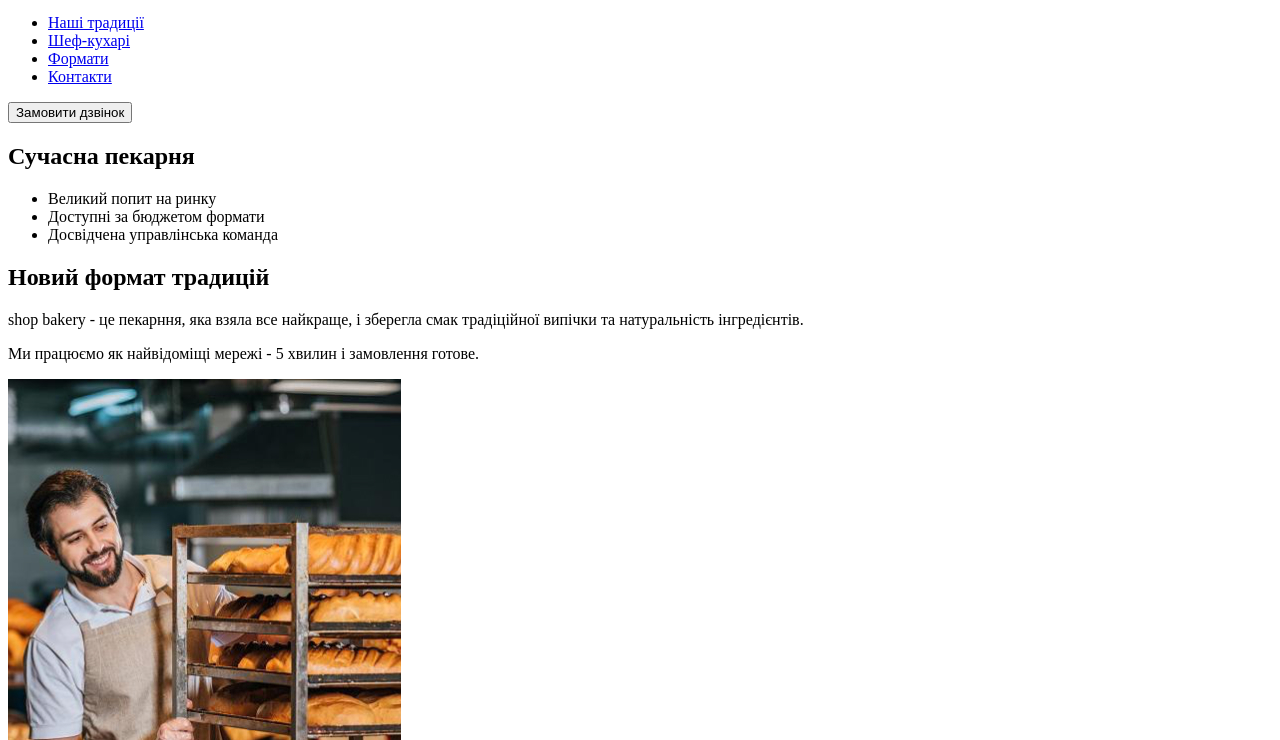
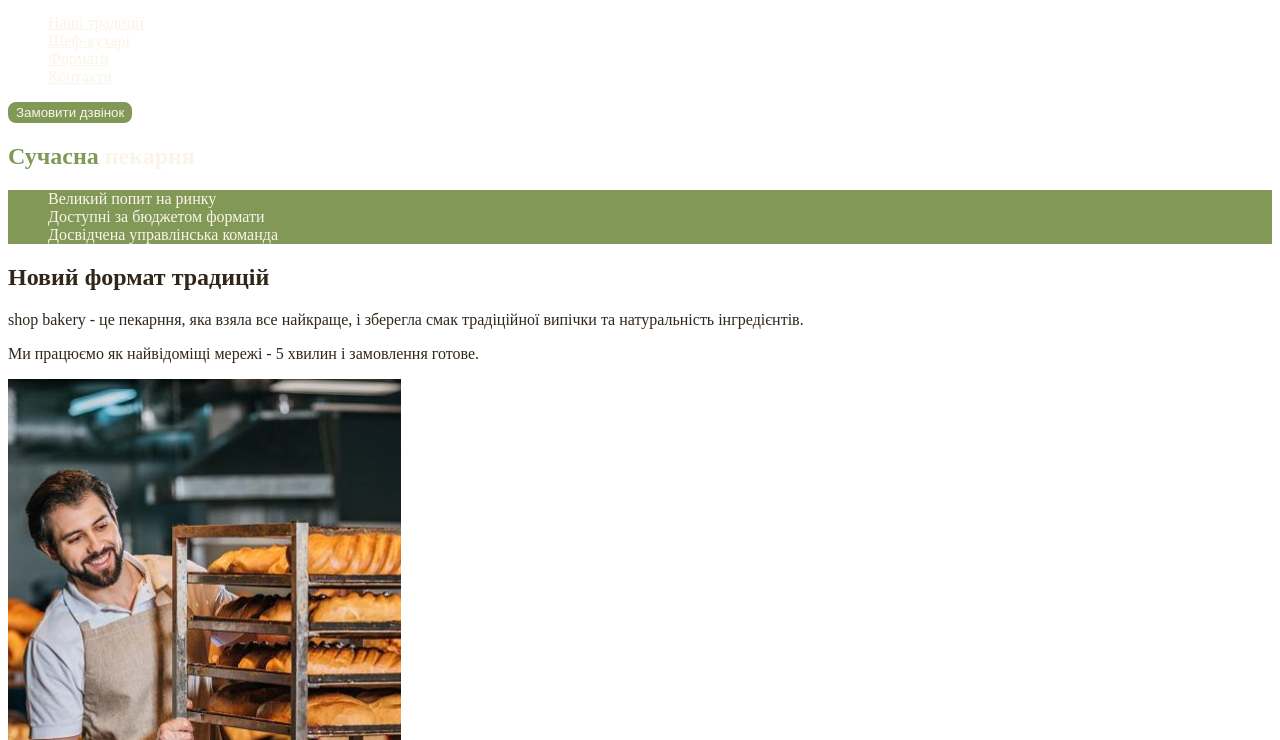
Before and after one commit to Me2dev/bakery, a plain HTML site: page index.html in a window 1280 px wide. Shown: the part 60-800 px from the top of the page. Drawn offline with Linux system fonts and the light colour scheme.

Commit message:
Add styles.css and css variables

```diff
--- /dev/null
+++ b/css/styles.css
@@ -0,0 +1,58 @@
+/*Container*/
+:root {
+    --color-primary-dark: #31261a;
+    --color-primary-light: #faf4ea;
+    --color-brand: #819857;
+    --color-brand-dark: #465929;
+}
+
+/*Base*/
+body {
+    color: var(--color-primary-dark);
+}
+
+ul {
+    list-style-type: none;
+}
+
+/*Button*/
+.button {
+    color: var(--color-primary-light);
+    background-color: var(--color-brand);
+    border: 2px solid var(--color-brand);
+    border-radius: 8px;
+    cursor: pointer;
+}
+
+.button:hover {
+    background-color: transparent;
+    color: var(--color-brand-dark);
+}
+
+/*Link*/
+.link {
+    color: var(--color-primary-light);
+}
+
+.link:hover {
+    color: var(--color-brand);
+}
+
+/*Hero section*/
+.hero-title {
+    color: var(--color-primary-light);
+}
+
+.hero-title .accent {
+    color: var(--color-brand);
+}
+
+/*Advantages section*/
+.advanteges-list {
+    background-color: var(--color-brand);
+    color: var(--color-primary-light);
+}
+
+.section-title .accent {
+    color: var(--color-brand-dark);
+}
--- a/index.html
+++ b/index.html
@@ -3,6 +3,7 @@
   <head>
     <meta charset="UTF-8" />
     <meta name="viewport" content="width=device-width, initial-scale=1.0" />
+    <link rel="stylesheet" href="./css/styles.css" />
     <title>Сучасна пекарня</title>
   </head>
   <body>
@@ -12,25 +13,25 @@
           <img src="./images/logo.svg" alt="logo" />
         </a>
         <ul>
-          <li><a href="#traditions-section">Наші традиції</a></li>
-          <li><a href="#chefs-section">Шеф-кухарі</a></li>
-          <li><a href="#formats-section">Формати</a></li>
-          <li><a href="#contact-section">Контакти</a></li>
+          <li><a class="link" href="#traditions-section">Наші традиції</a></li>
+          <li><a class="link" href="#chefs-section">Шеф-кухарі</a></li>
+          <li><a class="link" href="#formats-section">Формати</a></li>
+          <li><a class="link" href="#contact-section">Контакти</a></li>
         </ul>
       </nav>
-      <button type="button">Замовити дзвінок</button>
+      <button class="button" type="button">Замовити дзвінок</button>
     </header>
     <main>
       <section>
-        <h1>Сучасна пекарня</h1>
-        <ul>
+        <h1 class="hero-title"><span class="accent">Сучасна</span> пекарня</h1>
+        <ul class="advanteges-list">
           <li>Великий попит на ринку</li>
           <li>Доступні за бюджетом формати</li>
           <li>Досвідчена управлінська команда</li>
         </ul>
       </section>
       <section id="traditions-section">
-        <h2>Новий формат традицій</h2>
+        <h2 class="section-title">Новий формат традицій</h2>
         <p>
           <span>shop bakery</span> - це пекарння, яка взяла все найкраще, і
           зберегла смак традіційної випічки та натуральність інгредієнтів.
@@ -42,7 +43,9 @@
         <img src="./images/baker-man.jpg" alt="baker-man" />
       </section>
       <section id="chefs-section">
-        <h2>Наші найкращі шев-кухарі</h2>
+        <h2 class="section-title">
+          Наші найкращі <span class="accent">шев-кухарі</span>
+        </h2>
         <ul>
           <li>
             <article>
@@ -62,7 +65,7 @@
         </ul>
       </section>
       <section id="formats-section">
-        <h2>Формати</h2>
+        <h2 class="section-title">Формати</h2>
         <ul>
           <li>
             <article>
@@ -82,7 +85,7 @@
         </ul>
       </section>
       <section id="contact-section">
-        <h2>Приєднуйся до мережі пекарень</h2>
+        <h2 class="section-title">Приєднуйся до мережі пекарень</h2>
         <iframe
           src="https://www.google.com/maps/embed?pb=!1m18!1m12!1m3!1d2540.1640531314047!2d30.491233500000003!3d50.4566697!2m3!1f0!2f0!3f0!3m2!1i1024!2i768!4f13.1!3m3!1m2!1s0x40d4ce637bfe1717%3A0x5370c2254ad1b952!2z0YPQuy4g0KHQtdGH0LXQstGL0YUg0KHRgtGA0LXQu9GM0YbQvtCyLCA1NCwg0JrQuNC10LIsIDAyMDAw!5e0!3m2!1sru!2sua!4v1699696653124!5m2!1sru!2sua"
           width="550"
```
Also changed, not shown: styles.css (deleted).
